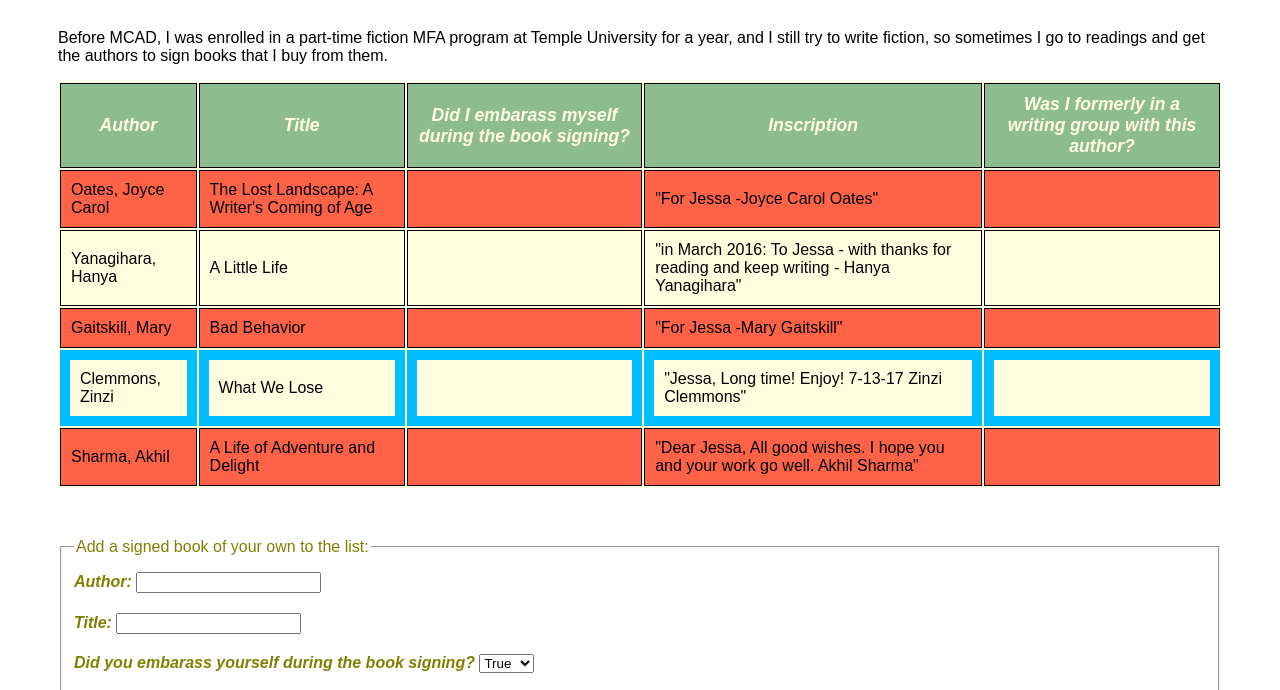
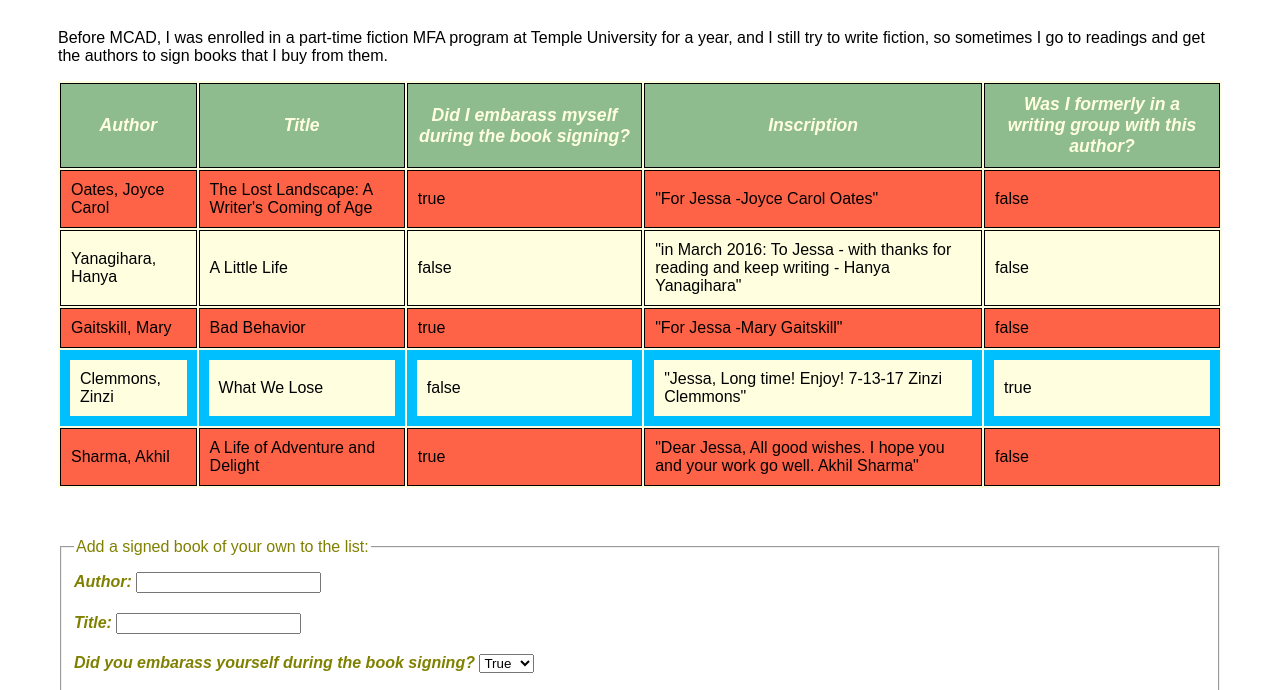
Before and after one commit to jfark/prgrmwk12, a plain HTML site: page index.html in a window 1280 px wide. Shown: the part 108-798 px from the top of the page. Drawn offline with nearby package versions, Linux system fonts and the light colour scheme.

Commit message:
Ken's Fix for True/False reading out in <td>s

```diff
--- a/index.html
+++ b/index.html
@@ -28,9 +28,9 @@
 					v-bind:class="{embarassing: book.didIEmbarassMyself, oldfriend: book.writingGroupFriend}"
 					v-bind:author="book.author"
 					v-bind:title="book.title"
-					v-bind:didIEmbarassMyself="book.didIEmbarassMyself"
+					v-bind:embarass="book.didIEmbarassMyself"
 					v-bind:inscription="book.inscription"
-					v-bind:writingGroupFriend="book.writingGroupFriend">
+					v-bind:friend="book.writingGroupFriend">
 					</tr>
 				</tbody>
 			</table>
--- a/script.js
+++ b/script.js
@@ -1,12 +1,12 @@
 Vue.component ('the-book', {
-	props: ['author', 'title', 'didIEmbarassMyself', 'inscription', 'writingGroupFriend'],
+	props: ['author', 'title', 'embarass', 'inscription', 'friend'],
 	template: `
 		<tr>
 			<td>{{author}}</td>
 			<td>{{title}}</td>
-			<td>{{didIEmbarassMyself}}</td>
+			<td>{{embarass ? "true" : "false"}}</td>
 			<td>{{inscription}}</td>
-			<td>{{writingGroupFriend}}</td>
+			<td>{{friend}}</td>
 		</tr>
 	`
 });
```
